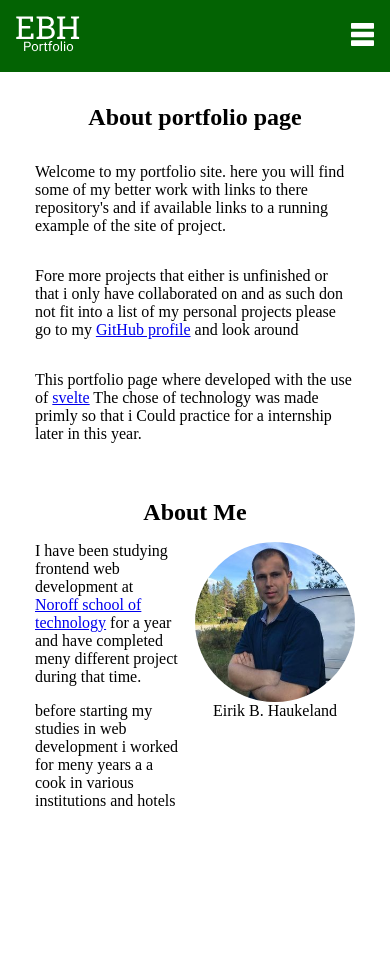
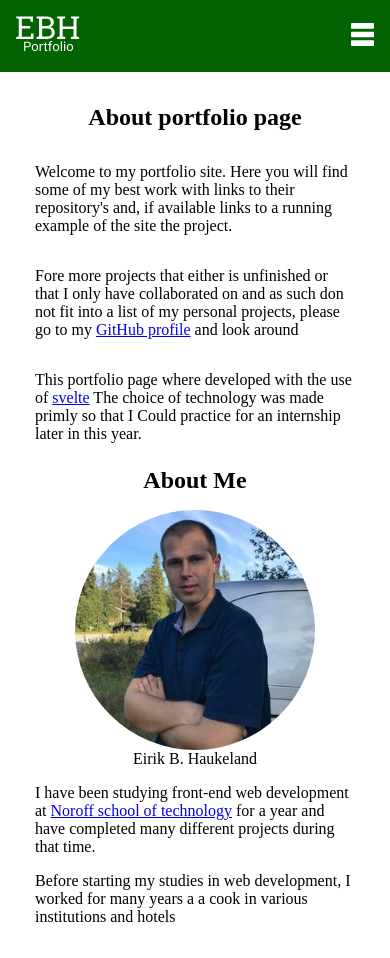
Before and after one commit to Eirik-Haukeland/portfolio, a SvelteKit app: page /about in a window 390 px wide. Before the commit the page ends 844 px from the top, so only its background shows below. Built offline with nearby package versions, Linux system fonts and the light colour scheme.

Commit message:
checked spelling

```diff
--- a/src/components/Header.svelte
+++ b/src/components/Header.svelte
@@ -6,7 +6,7 @@
 	import {page} from "$app/stores";
 
 	let isMenuOpen = false;
-	let windowLargerThan700 = true;
+	let windowLargerThan700 = false;
 
 	let headerHeight = "0px";
 
@@ -16,13 +16,12 @@
 	let menuBtn
 
 	onMount(() => {
+		windowLargerThan700 = window.innerWidth > 700;
+
 		const header = document.querySelector("header");
 		headerHeight = `${parseInt(getComputedStyle(header).getPropertyValue("height"))}px`;
 
-		windowLargerThan700 = window.innerWidth > 700;
-
 		window.addEventListener("resize", () => windowLargerThan700 = window.innerWidth > 700);
-
 		window.addEventListener("click", (e) => {
 			if (isMenuOpen && !(menuBtn.contains(e.target) || menuBtn === e.target) ) {
 				isMenuOpen = nav.contains(e.target)
@@ -40,10 +39,10 @@
 		</button>
 		<ul style='--header-height:{headerHeight}' hidden={!isMenuOpen && !windowLargerThan700}>
 			<li>
-				<a on:click={closeMenuOnNavigation} aria-current={$page.url.pathname === "/" ? "page" : undefined} href="/">home</a>
+				<a on:click={closeMenuOnNavigation} aria-current={$page.url.pathname === "/" ? "page" : undefined} href="/">Home</a>
 			</li>
 			<li>
-				<a on:click={closeMenuOnNavigation} aria-current={$page.url.pathname === "/about" ? "page" : undefined} href="/about">about</a>
+				<a on:click={closeMenuOnNavigation} aria-current={$page.url.pathname === "/about" ? "page" : undefined} href="/about">bout</a>
 			</li>
 		</ul>
 	</nav>
@@ -90,7 +89,8 @@
 
 	@media screen and (max-width: 700px) {
 		header {
-			position: relative;
+			position: sticky;
+			top: 0;
 			padding-inline: 1rem;
 		}
 
--- a/src/routes/about/+page.svelte
+++ b/src/routes/about/+page.svelte
@@ -8,26 +8,23 @@
 <section aria-labelledby="aboutPageTitle">
     <h2 id="aboutPageTitle">About portfolio page</h2>
     <p>
-        Welcome to my portfolio site. here you will find
-        some of my better work with links to there
-        repository's and if available links to a running
-        example of the site of project.
+        Welcome to my portfolio site. Here you will find
+        some of my best work with links to their
+        repository's and, if available links to a running
+        example of the site the project.
     </p>
     <p>
         Fore more projects that either is unfinished or that
-        i only have collaborated on and as such don not fit
-        into a list of my personal projects please go to my
+        I only have collaborated on and as such don not fit
+        into a list of my personal projects, please go to my
         <a href="https://github.com/Eirik-Haukeland">GitHub profile</a>
         and look around
     </p>
     <p>
         This portfolio page where developed with the use of
         <a href="http://www.svelte.dev">svelte</a> The
-        chose of technology was made primly so that i Could
-        practice for a internship later in this year.
-    </p>
-    <p>
-
+        choice of technology was made primly so that I Could
+        practice for an internship later in this year.
     </p>
 </section>
 
@@ -38,15 +35,15 @@
         <figcaption>Eirik B. Haukeland</figcaption>
     </figure>
     <p>
-        I have been studying frontend web development at
+        I have been studying front-end web development at
         <a href="https://www.noroff.no/"> Noroff school of technology</a>
-        for a year and have completed meny different
-        project during that time.
+        for a year and have completed many different
+        projects during that time.
     </p>
     <p>
-        before starting my studies in web development i
-        worked for meny years a a cook in various institutions
-        and hotels
+        Before starting my studies in web development, I
+        worked for many years a a cook in various
+        institutions and hotels
     </p>
 </section>
 
@@ -60,7 +57,7 @@
         column-gap: 1rem;
         grid-auto-flow: dense;
         max-width: 30vw;
-        min-width: 20rem;
+        min-width: 25rem;
         grid-template-columns: 1fr min-content;
     }
 
@@ -103,10 +100,6 @@
         place-self: start center;
     }
 
-    figcaption {
-        justify-self: center;
-    }
-
     #photoOfPerson {
         --img-size: 10em;
         height: var(--img-size);
@@ -115,4 +108,26 @@
         border-radius: 50%;
     }
 
+    figcaption {
+        justify-self: center;
+    }
+
+    @media screen and (max-width: 400px) {
+        section, #aboutMe {
+            min-width: 20rem;
+        }
+
+        #aboutMe > figure {
+            grid-column: 1 / span 2;
+            grid-row: span 1
+        }
+
+        #photoOfPerson {
+            --img-size: 15rem
+        }
+
+        #aboutMe > p {
+            grid-column: 1 / span 2;
+        }
+    }
 </style>
```
